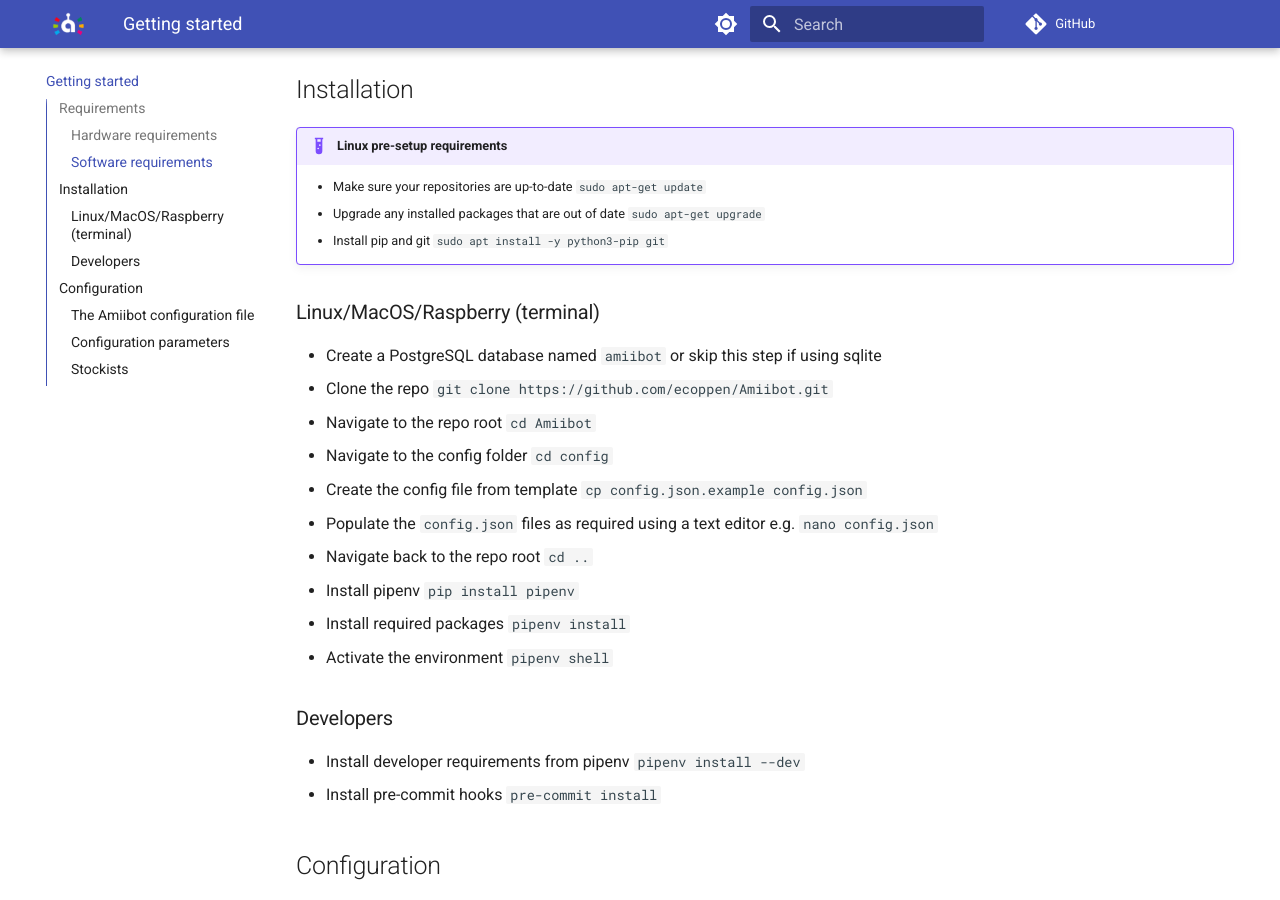
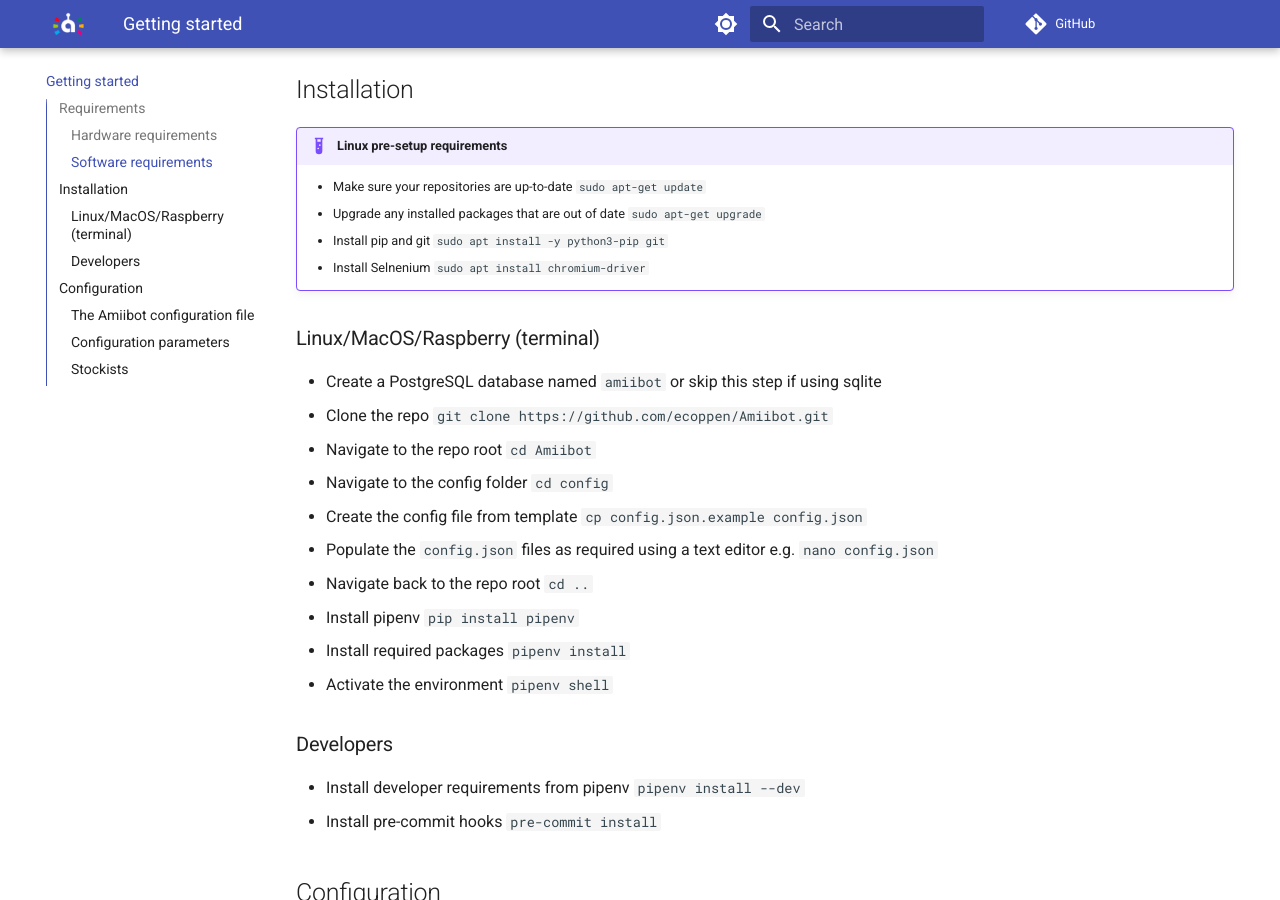
Before and after one commit to ecoppen/Amiibot, an MkDocs documentation site: the page built from docs/gettingstarted.md, in a window 1280 px wide and 900 px high, scrolled down 821 px. Built offline with MkDocs 1.6.1 and Material for MkDocs 9.7.7, drawn with Linux system fonts in a browser that asks for light colours; comment, search, counter and statistics services are not loaded.

Commit message:
Update gettingstarted.md
extra instruction for linux/debian

```diff
--- a/docs/gettingstarted.md
+++ b/docs/gettingstarted.md
@@ -31,6 +31,7 @@ Optional:
      - Make sure your repositories are up-to-date `sudo apt-get update`
      - Upgrade any installed packages that are out of date `sudo apt-get upgrade`
      - Install pip and git `sudo apt install -y python3-pip git`
+     - Install Selnenium `sudo apt install chromium-driver`
 
 ### Linux/MacOS/Raspberry (terminal)
 - Create a PostgreSQL database named `amiibot` or skip this step if using sqlite
```
